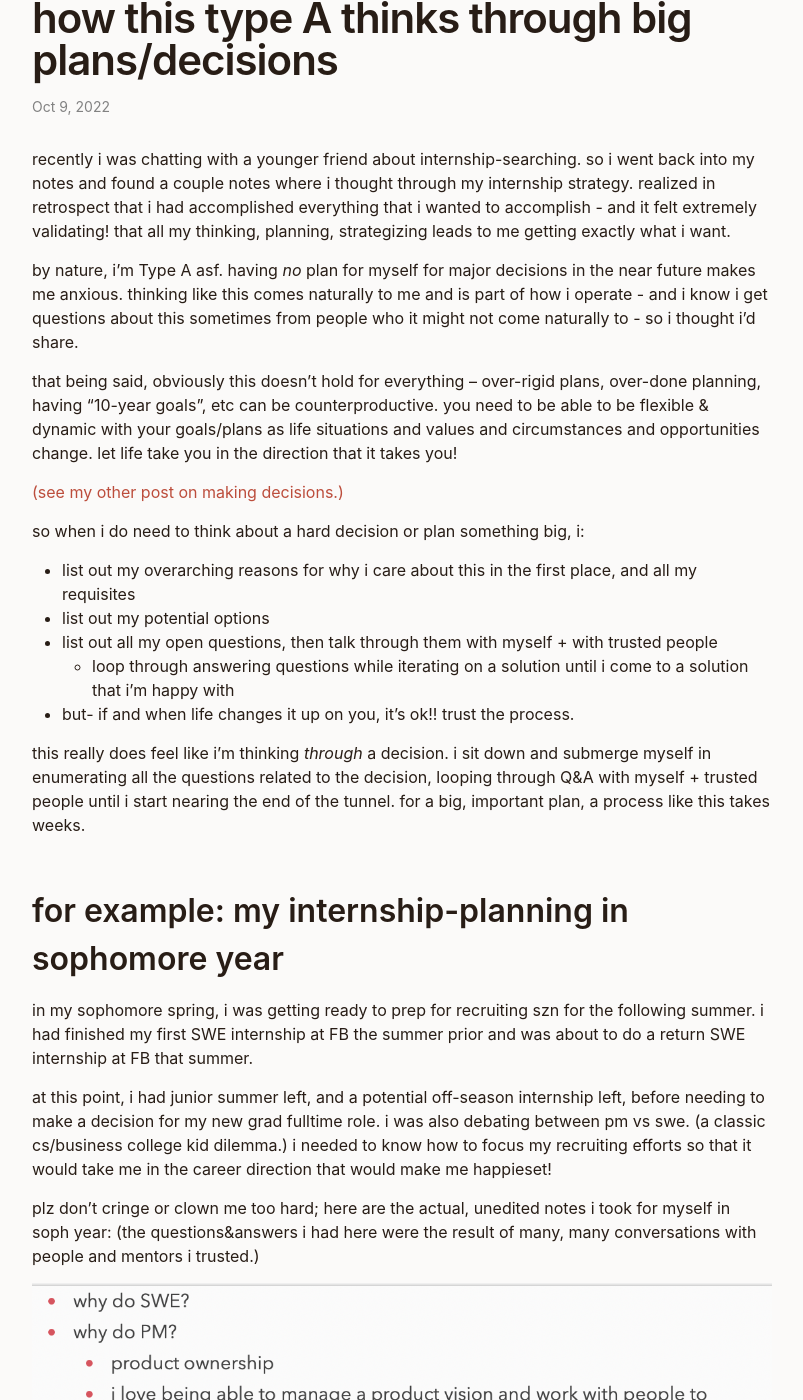
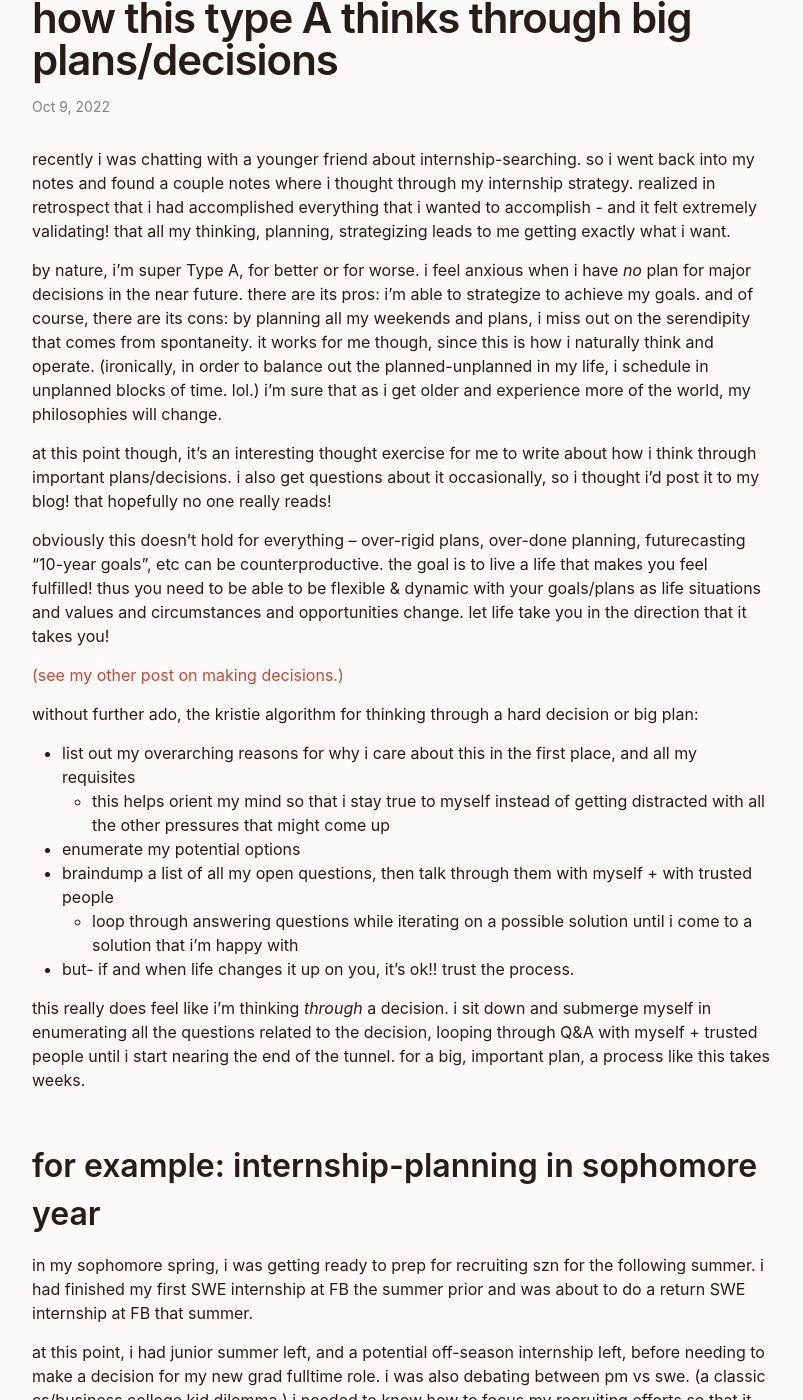
Before and after one commit to kristiehuang/kristiehuang.github.io, a Jekyll site: the page built from _posts/2022-10-9-thinking-through-decisions.markdown, in a window 1280 px wide and 1400 px high, scrolled down 213 px. Shown: the whole window, without its empty margins (238-1041 px from the left). Built offline with Jekyll 4.4.1, drawn with Linux system fonts in a browser that asks for light colours; some of the changed text lies outside the part shown.

Commit message:
edit to the thinking decisions post

```diff
--- a/_posts/2022-10-9-thinking-through-decisions.markdown
+++ b/_posts/2022-10-9-thinking-through-decisions.markdown
@@ -7,22 +7,26 @@ categories: blog
 
 recently i was chatting with a younger friend about internship-searching. so i went back into my notes and found a couple notes where i thought through my internship strategy. realized in retrospect that i had accomplished everything that i wanted to accomplish - and it felt extremely validating! that all my thinking, planning, strategizing leads to me getting exactly what i want.
 
-by nature, i'm Type A asf. having *no* plan for myself for major decisions in the near future makes me anxious. thinking like this comes naturally to me and is part of how i operate - and i know i get questions about this sometimes from people who it might not come naturally to - so i thought i'd share.
+by nature, i'm super Type A, for better or for worse. i feel anxious when i have *no* plan for major decisions in the near future. there are its pros: i'm able to strategize to achieve my goals. and of course, there are its cons: by planning all my weekends and plans, i miss out on the serendipity that comes from spontaneity.
+it works for me though, since this is how i naturally think and operate. (ironically, in order to balance out the planned-unplanned in my life, i schedule in unplanned blocks of time. lol.) i'm sure that as i get older and experience more of the world, my philosophies will change.
 
-that being said, obviously this doesn't hold for everything -- over-rigid plans, over-done planning, having "10-year goals", etc can be counterproductive. you need to be able to be flexible & dynamic with your goals/plans as life situations and values and circumstances and opportunities change. let life take you in the direction that it takes you!
+at this point though, it's an interesting thought exercise for me to write about how i think through important plans/decisions. i also get questions about it occasionally, so i thought i'd post it to my blog! that hopefully no one really reads!
+
+obviously this doesn't hold for everything -- over-rigid plans, over-done planning, futurecasting "10-year goals", etc can be counterproductive. the goal is to live a life that makes you feel fulfilled! thus you need to be able to be flexible & dynamic with your goals/plans as life situations and values and circumstances and opportunities change. let life take you in the direction that it takes you!
 
 [(see my other post on making decisions.)](https://kristiehuang.com/blog/2021/08/30/decisions.html)
 
-so when i do need to think about a hard decision or plan something big, i:
+without further ado, the kristie algorithm for thinking through a hard decision or big plan:
 * list out my overarching reasons for why i care about this in the first place, and all my requisites
-* list out my potential options
-* list out all my open questions, then talk through them with myself + with trusted people
-  * loop through answering questions while iterating on a solution until i come to a solution that i'm happy with
+  * this helps orient my mind so that i stay true to myself instead of getting distracted with all the other pressures that might come up
+* enumerate my potential options
+* braindump a list of all my open questions, then talk through them with myself + with trusted people
+  * loop through answering questions while iterating on a possible solution until i come to a solution that i'm happy with
 * but- if and when life changes it up on you, it's ok!! trust the process.
 
 this really does feel like i'm thinking *through* a decision. i sit down and submerge myself in enumerating all the questions related to the decision, looping through Q&A with myself + trusted people until i start nearing the end of the tunnel. for a big, important plan, a process like this takes weeks.
 
-## for example: my internship-planning in sophomore year
+## for example: internship-planning in sophomore year
 in my sophomore spring, i was getting ready to prep for recruiting szn for the following summer. i had finished my first SWE internship at FB the summer prior and was about to do a return SWE internship at FB that summer.
 
 at this point, i had junior summer left, and a potential off-season internship left, before needing to make a decision for my new grad fulltime role. i was also debating between pm vs swe. (a classic cs/business college kid dilemma.) i needed to know how to focus my recruiting efforts so that it would take me in the career direction that would make me happieset!
@@ -57,3 +61,5 @@ it's such a major, ambiguous plan that i needed to think it through - i'm not (y
 i won't post the rest (lots of personal info) - but i had sections of questions around "when, who, budgeting, where". based on my iterating q&a process with myself, ended up creating a couple versions of itineraries:
 
 ![travel plans](/assets/blog/decisions-travelplans.png)
+
+it was helpful for me to write down that i cared about slower travelling and going out of my comfort zone and seeing beautiful views. it reminds me as i plan that i don't need to checklist-travel (i.e. "i went to 10 countries in a week!"). or, that it's okay to skip the expensive, "must-do" jungraujoch trip in favor of a day on the interlaken lakes. that if i miss out on the italian dolomites this time, it's totally alright because it means i'll be less stressed on meeting time schedules + it'll give me an excuse to come back again!
```
